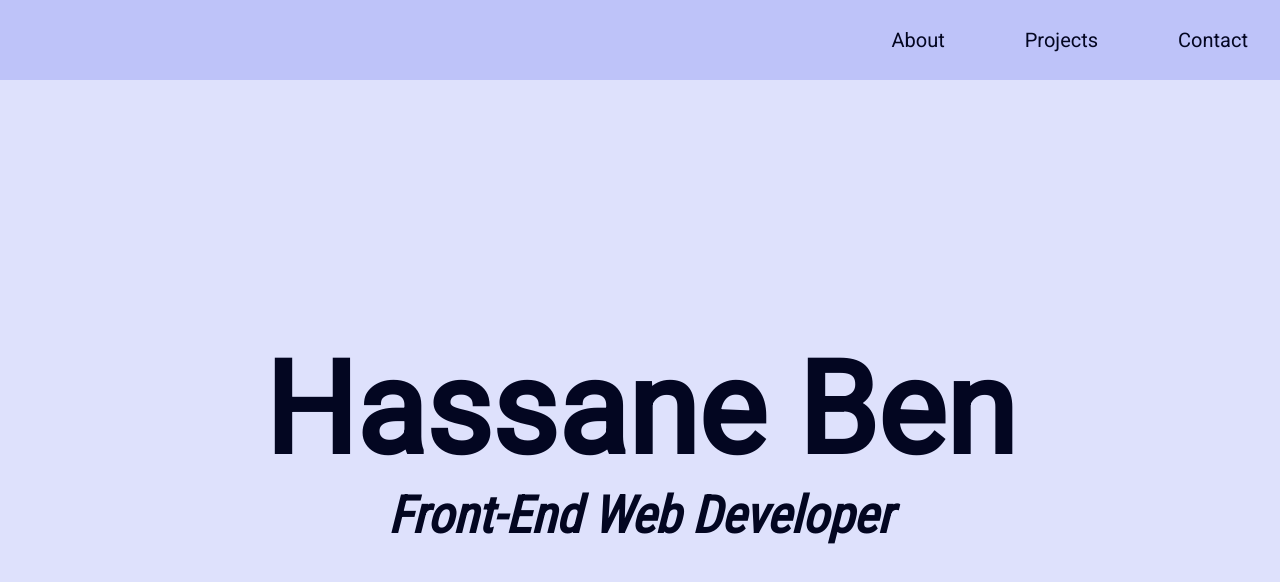
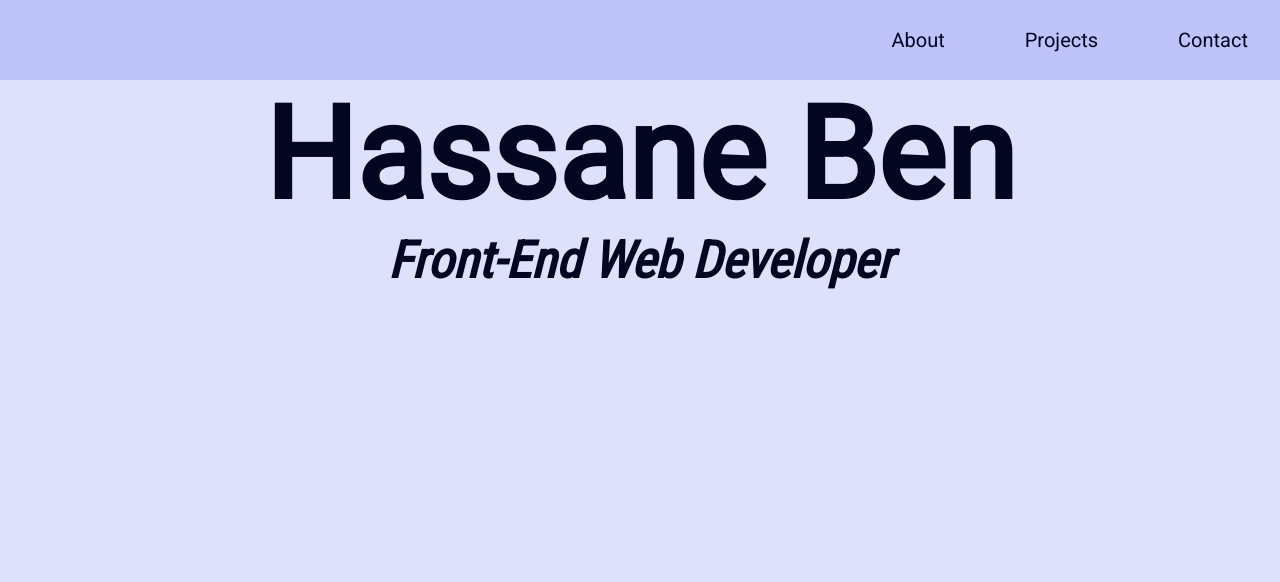
Before and after one commit to Hassane24/portfolio, a React (Create React App) app: page / in a window 1280 px wide. Shown: the top 582 px of the page. Built offline with nearby package versions, Linux system fonts and the light colour scheme.

Commit message:
removed height in styling

```diff
--- a/src/styles/landingPage.module.css
+++ b/src/styles/landingPage.module.css
@@ -1,7 +1,6 @@
 .container {
   display: flex;
   flex-direction: column;
-  height: calc(100% - var(--navbar-height));
   justify-content: center;
   align-items: center;
   overflow: hidden;
```
